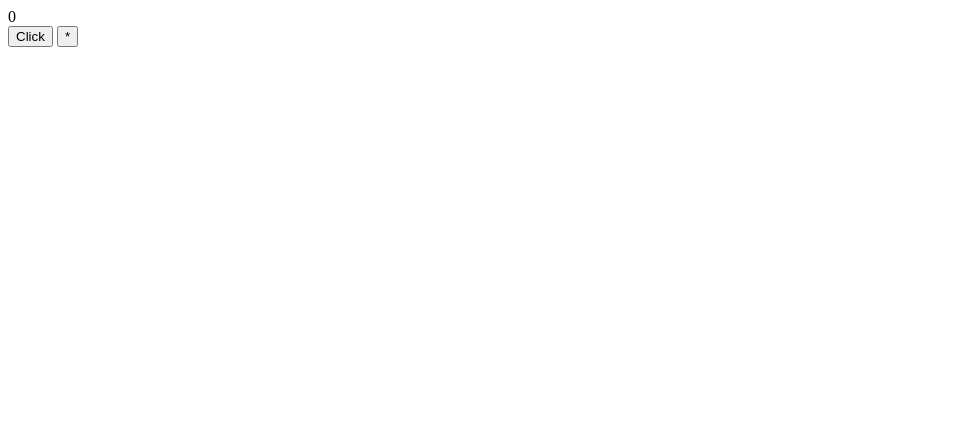
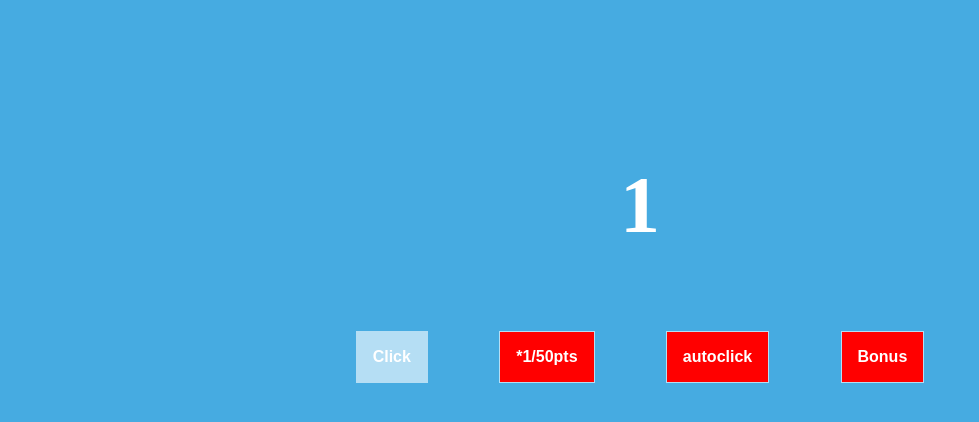
Before and after one commit to yousefalsatouf/javascript-exes, a plain HTML site: page JS-Cookie-Clicker/index.html in a window 1280 px wide. Both pictures are taken after a click on the button "Click". Shown: the whole page, without its empty margins (0-979 px from the left). Drawn offline with Linux system fonts and the light colour scheme.

Commit message:
it is done

```diff
--- a/JS-Cookie-Clicker/css/style.css
+++ b/JS-Cookie-Clicker/css/style.css
@@ -0,0 +1,35 @@
+body {
+    background-color: #46abe1;
+    margin: auto
+}
+
+.container {
+    max-width: 50%;
+    margin: auto;
+    padding: 5rem;
+}
+
+#affichage {
+    font-size: 5rem;
+    font-weight: 900;
+    color: white;
+    margin: auto;
+    text-align: center;
+    padding: 5rem;
+}
+
+.btns {
+    max-width: 100%;
+    margin: auto;
+    display: flex;
+    justify-content: space-around
+}
+
+button {
+    background-color: #b5def4;
+    border: 1px solid #b5def4;
+    font-size: 1rem;
+    font-weight: 900;
+    color: white;
+    padding: 1rem
+}
--- a/JS-Cookie-Clicker/index.html
+++ b/JS-Cookie-Clicker/index.html
@@ -3,11 +3,18 @@
     <head>
         <title>Cookies</title>
         <link href="/css/style.css" rel="stylesheet">
+        <link rel = "stylesheet" type = "text/css" href = "css/style.css" />
     </head>
     <body>
-        <div id="affichage">0</div>
-        <button id="click">Click</button>
-        <button id="multiplier">*</button>
+        <div class="container">
+            <div id="affichage">0</div>
+            <div class="btns">
+                <button id="click">Click</button>
+                <button id="multiplier">*1/50pts</button>
+                <button id="autoclick">autoclick</button>
+                <button id="bonus">Bonus</button>
+            </div>
+        </div>
         <script src="js/main.js"></script>
     </body>
 </html>
--- a/JS-Cookie-Clicker/js/main.js
+++ b/JS-Cookie-Clicker/js/main.js
@@ -1,22 +1,146 @@
+let affichage = document.getElementById("affichage");
 let click = document.getElementById("click");
-let output = document.getElementById("affichage");
-let score = parseInt(output.textContent);
+let score = 0;
+let multiplier = document.getElementById("multiplier");
+let multiplicateur = 1;
+let autoclick = document.getElementById("autoclick");
+let autoCounter;
+let autobonus;
+let counter = 0;
+let bonus = document.getElementById("bonus");
+let y = 30;
+
+multiplier.disabled = true;
+multiplier.style.backgroundColor = "red";
+autoclick.disabled = true;
+autoclick.style.backgroundColor = "red";
+bonus.disabled = true;
+bonus.style.backgroundColor = "red";
+
+click.addEventListener("click", function() {
+    score += multiplicateur;
+    affichage.innerHTML = score;
+    disableButton();
+    disableAutoclick();
+    disableBonus();
+});
+
+bonus.addEventListener("click", function() {
+    let y = 30;
+    score = score - 5000;
+    let interval = setInterval(function() {
+        score += (multiplicateur * 2);
+        affichage.innerHTML = score;
+        bonus.disabled = true;
+        bonus.style.backgroundColor = "red";
+        bonus.innerHTML = y;
+        y--;
+        if (y == -1) {
+            clearInterval(interval);
+            bonus.innerHTML = "Double / 5000 Pts";
+            bonus.disabled = false;
+            bonus.style.backgroundColor = "#b5def4";
+        }
+    }, 1000);
+
+});
+
+autoclick.addEventListener("click", function() {
+    counter++;
+    if (counter == 1) {
+        autoclick.disabled = true;
+        autoclick.style.backgroundColor = "red";
+    }
+    autoCounter = setInterval(() => {
+        score += 1;
+        affichage.innerHTML = score;
+    }, 1000);
+});
+
+function disableAutoclick() {
+    if (score >= 500) {
+        autoclick.disabled = false;
+        autoclick.style.backgroundColor = "#b5def4";
+    } else {
+        autoclick.disabled = true;
+        autoclick.style.backgroundColor = "red";
+    }
+}
+
+function disableBonus() {
+    if (score >= 5000) {
+        bonus.disabled = false;
+        bonus.style.backgroundColor = "#b5def4";
+    } else {
+        bonus.disabled = true;
+        bonus.style.backgroundColor = "red";
+    }
+}
+
+function disableButton() {
+    if (score < (50 * multiplicateur)) {
+        multiplier.disabled = true;
+        multiplier.style.backgroundColor = "red";
+    } else {
+        multiplier.disabled = false;
+        multiplier.style.backgroundColor = "#b5def4";
+    }
+}
+
+multiplier.addEventListener("click", function() {
+    Multiplicateur();
+    multiplier.innerHTML = multiplicateur + "/" + (50 * multiplicateur) + "pts";
+    affichage.innerHTML = score;
+    disableButton();
+})
+
+function Multiplicateur() {
+    if (score >= (50 * multiplicateur)) {
+        score -= (50 * multiplicateur);
+        multiplicateur++;
+    }
+}
+
+/***************************** */
+/**************************** */
+
+/*let btn = document.getElementById("click");
+let affichage = document.getElementById("affichage");
 let multi = document.getElementById("multiplier");
+let score = 0;
 let multiplicateur = 1;
 let result = 0;
-click.addEventListener("click", function() {
-    if (multiplicateur == 1) {
-        result = score++;
-        output.innerHTML = result;
-    } else {
-        result += score + multiplicateur;
-        output.innerHTML = result;
+let callBack = "";
+let price = 0;
+let rest = 0;
+
+if (result <= 100) {
+    multi.disabled = true;
+}
+
+btn.addEventListener("click", function() {
+    result += score + multiplicateur;
+    if (result >= 100) {
+        multi.disabled = false;
     }
+    affichage.textContent = result;
 });
 
 multi.addEventListener("click", augmenterMultiplicateur);
 
 function augmenterMultiplicateur() {
     multiplicateur++;
+    price = 50 * multiplicateur;
+    rest = result - price;
+    if (rest < 0) {
+        multi.disabled = true;
+    } else if (rest < price) {
+        multi.disabled = true;
+        result = result - price;
+    } else {
+        result = result - price;
+    }
+    affichage.textContent = result;
+    multi.textContent = "*" + multiplicateur + "/" + multiplicateur * 50;
     return multiplicateur;
-}
+}*/
```
